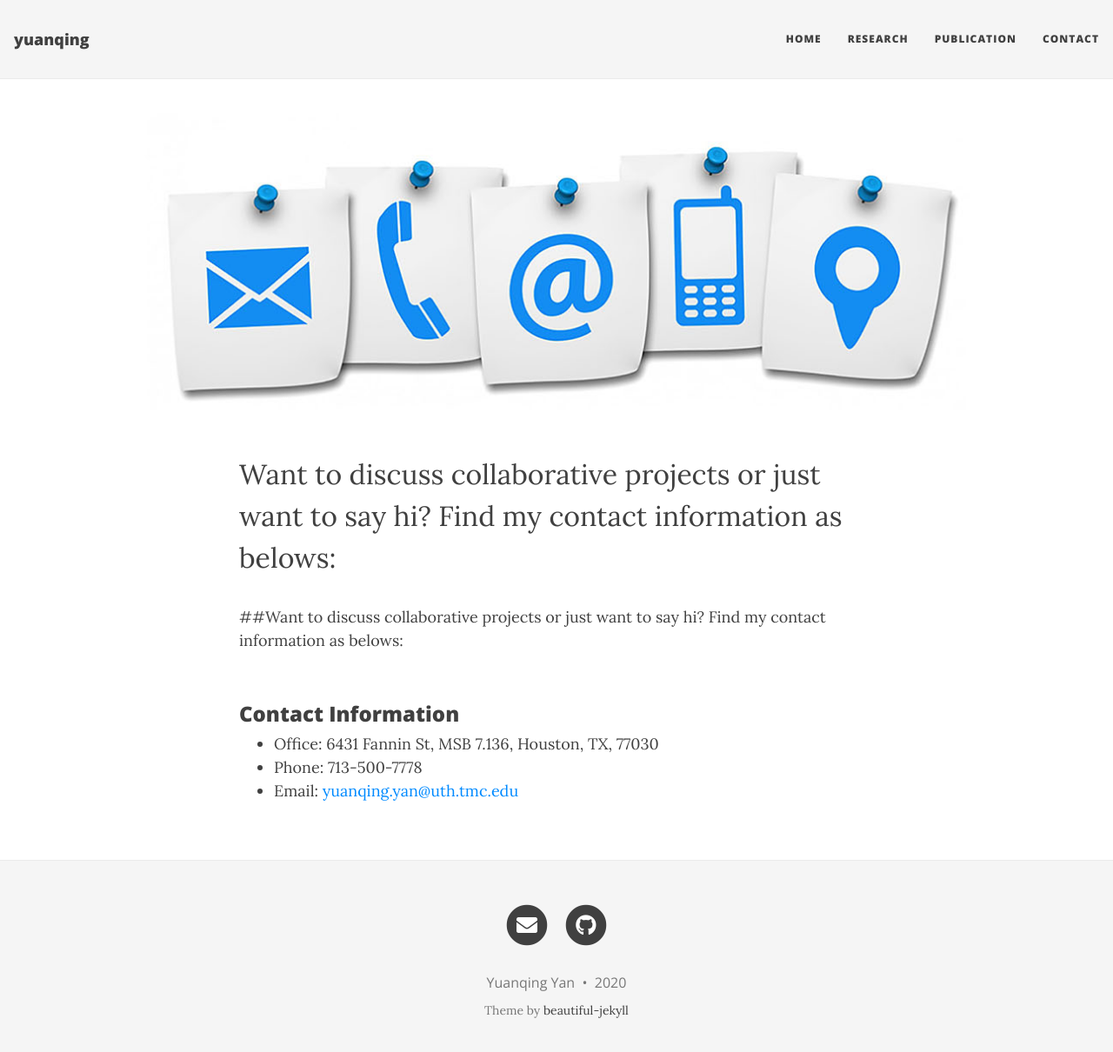
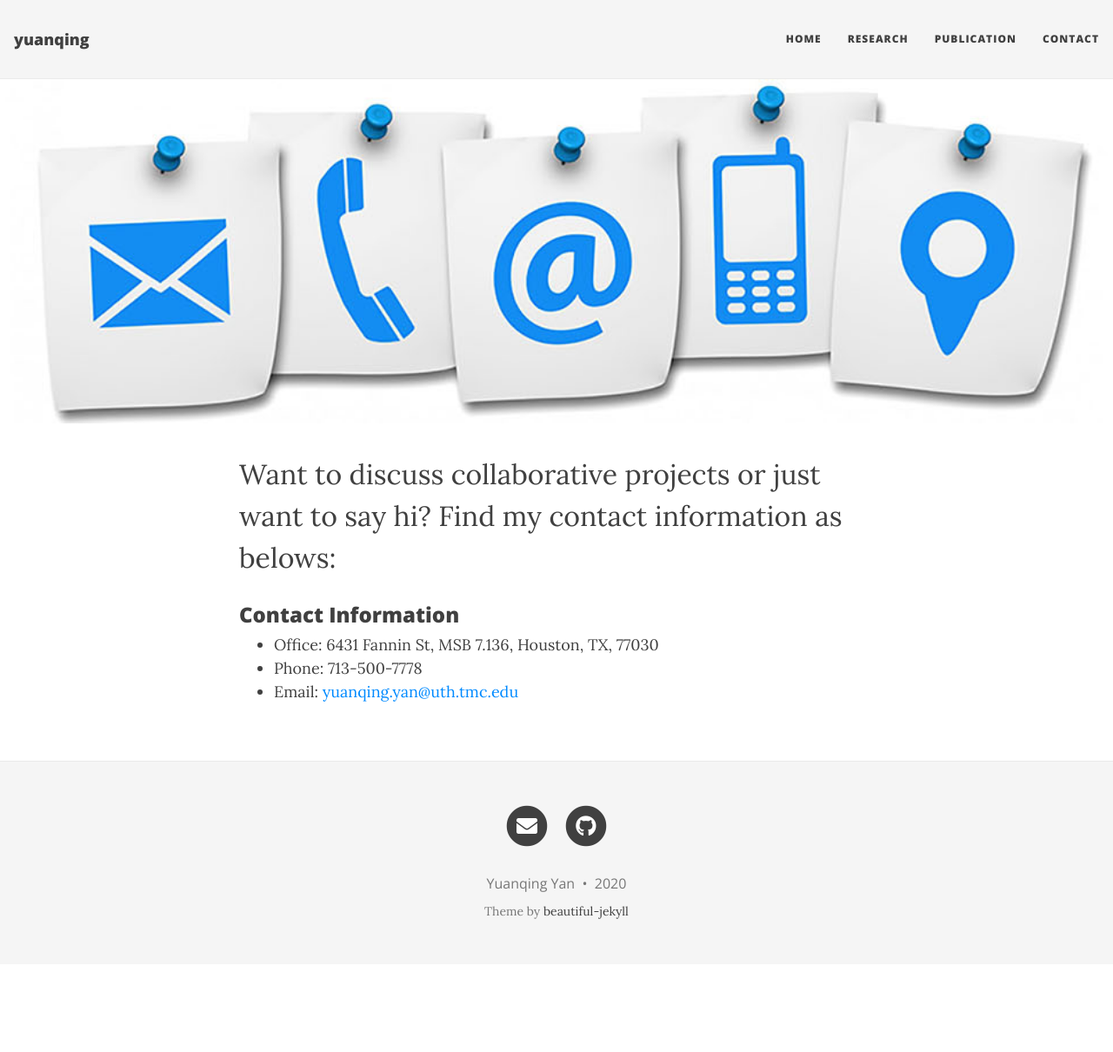
Before and after one commit to yuanqing-yan/Yuanqing, a Jekyll site: the page built from contact.md, in a window 1280 px wide and 1223 px high. Shown: the top 1210 px of the window at 87% size. Built offline with Jekyll 4.4.1, drawn with Linux system fonts in a browser that asks for light colours; nearby versions of some CDN libraries.

Commit message:
ModifyContactInfo

```diff
--- a/contact.md
+++ b/contact.md
@@ -4,7 +4,6 @@ cover-img: "/img/contact.jpg"
 ---
 
 <font size="+3">Want to discuss collaborative projects or just want to say hi? Find my contact information as belows:</font>
-##Want to discuss collaborative projects or just want to say hi? Find my contact information as belows:
 #### <br/>
 ### Contact Information
 * <font size="+1">Office: 6431 Fannin St, MSB 7.136, Houston, TX, 77030</font>
```
Also changed, not shown: img/contact.jpg.
